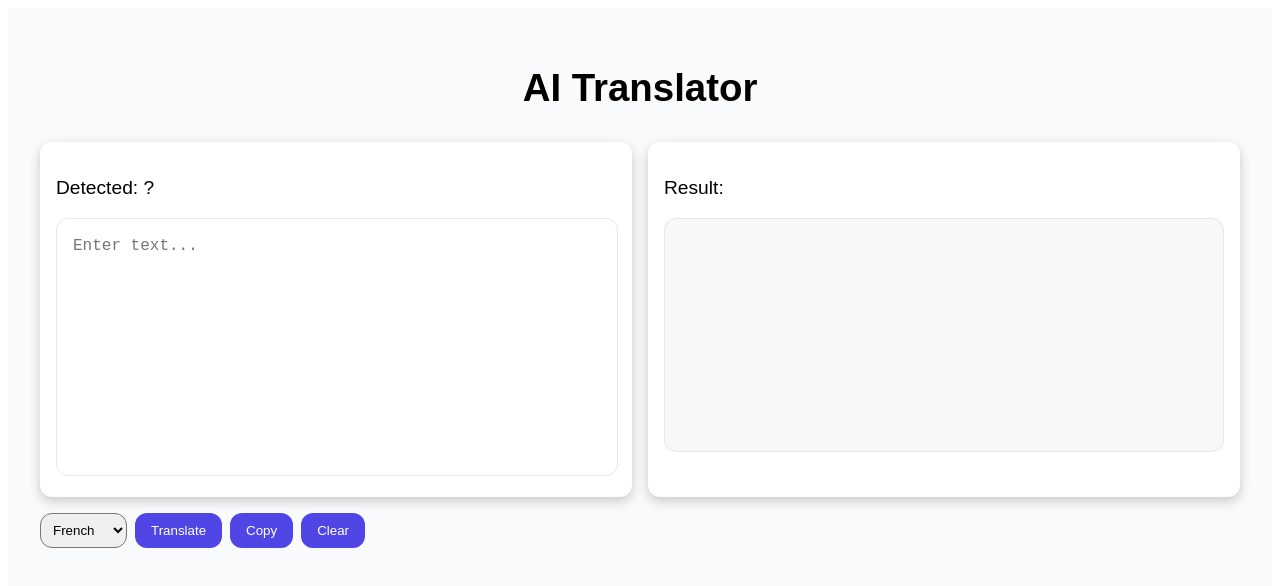
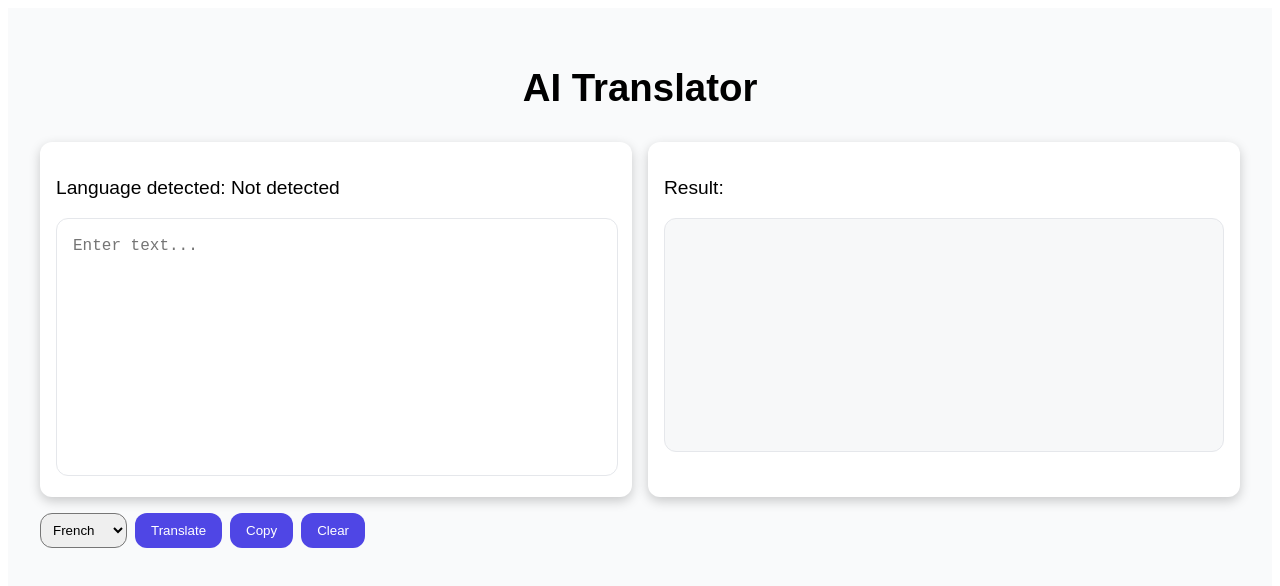
Before and after one commit to Andriamahay11master/MyTranslator, a React (Vite) app in the folder frontend/: page / in a window 1280 px wide. Shown: the top 586 px of the page. Built offline with nearby package versions, Linux system fonts and the light colour scheme.

Commit message:
change component Translator

```diff
--- a/frontend/src/components/Translator.tsx
+++ b/frontend/src/components/Translator.tsx
@@ -56,7 +56,7 @@ export default function Translator() {
       <div className="container">
         {/* INPUT */}
         <div className="panel">
-          <p>Detected: {detectedLang || "?"}</p>
+          <p>Language detected: {detectedLang || "Not detected"}</p>
           <textarea
             rows={10}
             value={text}
```
